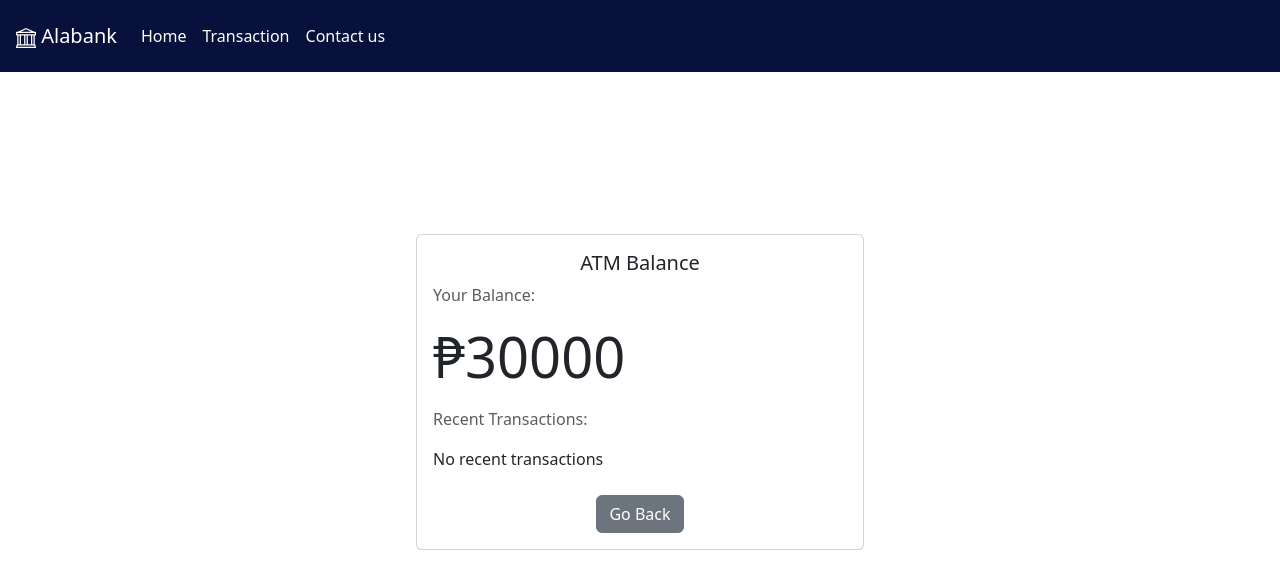
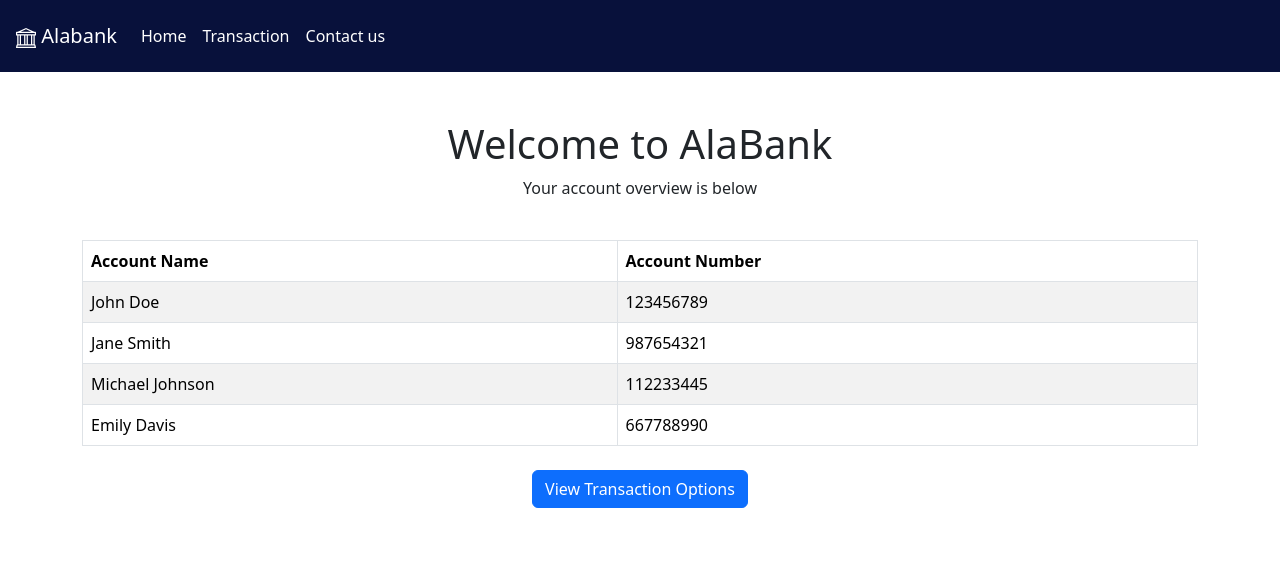
Before and after one commit to ShyHaku/final-project-group7-webdevt, a React (Create React App) app in the folder alabank/: page / in a window 1280 px wide. Shown: the top 588 px of the page. Built offline with nearby package versions, Linux system fonts and the light colour scheme.

Commit message:
added homepage

```diff
--- a/alabank/src/App.js
+++ b/alabank/src/App.js
@@ -7,7 +7,8 @@ import TransactionHistory from './user/TransactionHistory';
 import ContactPage from './user/ContactUser';
 import TransactionForm from './user/TransactionForm';
 import TransferConfirmation from './user/TransferConfirmation';
-import Balance from './user/Balance'; // Import the Balance component
+import Balance from './user/Balance';
+import HomePage from './user/homepage';
 import './App.css';
 
 const App = () => {
@@ -64,9 +65,7 @@ const App = () => {
                 <Route
                     path="/"
                     element={
-                        <Balance
-                            transactions={transactions}
-                            defaultBalance={balance}
+                        <HomePage
                         />
                     }
                 />
@@ -100,6 +99,7 @@ const App = () => {
                     }
                 />
                 <Route path="/balance" element={<Balance transactions={transactions} defaultBalance={balance} />} />
+                <Route path="/home" element={<HomePage/>}/>
             </Routes>
         </Router>
     );
--- a/alabank/src/user/NavigationBar.js
+++ b/alabank/src/user/NavigationBar.js
@@ -7,11 +7,11 @@ import { Bank } from 'react-bootstrap-icons';
 const NavigationBar = () => {
     return (
         <Navbar className="custom-navbar" expand="lg">
-            <Navbar.Brand as={Link} to="/"><Bank/>{' '}Alabank</Navbar.Brand>
+            <Navbar.Brand as={Link} to="/home"><Bank/>{' '}Alabank</Navbar.Brand>
             <Navbar.Toggle aria-controls="basic-navbar-nav" />
             <Navbar.Collapse id="basic-navbar-nav">
                 <Nav className="ml-auto">
-                    <Nav.Link as={Link} to="/">Home</Nav.Link>
+                    <Nav.Link as={Link} to="/home">Home</Nav.Link>
                     <Nav.Link as={Link} to="/transaction">Transaction</Nav.Link>
                     <Nav.Link as={Link} to="/contact">Contact us</Nav.Link>
                 </Nav>
--- /dev/null
+++ b/alabank/src/user/homepage.js
@@ -0,0 +1,56 @@
+import React from 'react';
+import { Container, Table, Row, Col, Button } from 'react-bootstrap';
+import { useNavigate } from 'react-router-dom';
+
+const HomePage = () => {
+  const navigate = useNavigate();
+
+  const accountData = [
+    { accountName: 'John Doe', accountNumber: '123456789' },
+    { accountName: 'Jane Smith', accountNumber: '987654321' },
+    { accountName: 'Michael Johnson', accountNumber: '112233445' },
+    { accountName: 'Emily Davis', accountNumber: '667788990' },
+  ];
+
+  const handleViewTransaction = () => {
+    navigate('/transaction');
+  };
+
+  return (
+    <Container className="pt-5">
+      <Row className="mb-4">
+        <Col className="text-center">
+          <h1>Welcome to AlaBank</h1>
+          <p>Your account overview is below</p>
+        </Col>
+      </Row>
+
+      <Table striped bordered hover>
+        <thead>
+          <tr>
+            <th>Account Name</th>
+            <th>Account Number</th>
+          </tr>
+        </thead>
+        <tbody>
+          {accountData.map((account, index) => (
+            <tr key={index}>
+              <td>{account.accountName}</td>
+              <td>{account.accountNumber}</td>
+            </tr>
+          ))}
+        </tbody>
+      </Table>
+
+      <Row className="text-center mt-4">
+        <Col>
+          <Button variant="primary" onClick={handleViewTransaction}>
+            View Transaction Options
+          </Button>
+        </Col>
+      </Row>
+    </Container>
+  );
+};
+
+export default HomePage;
```
